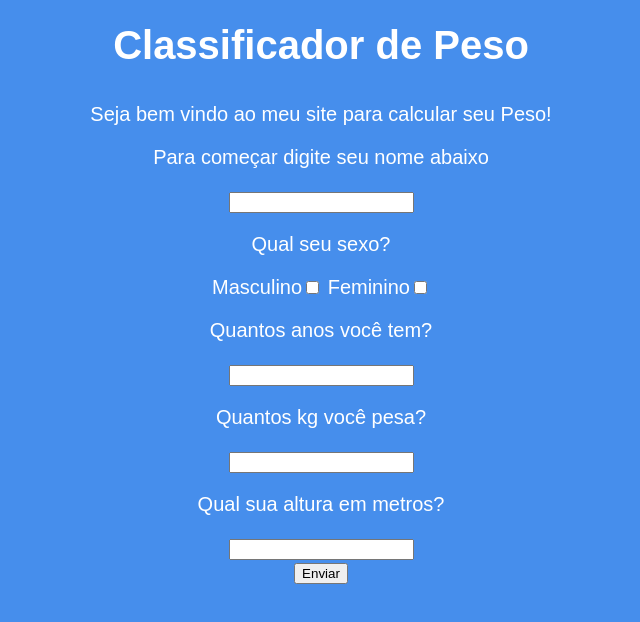
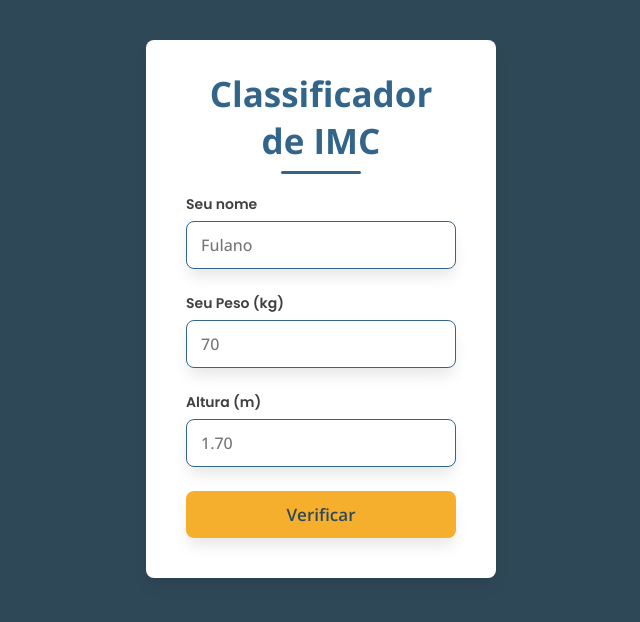
Before and after one commit to Gabriel-Devweb/Classificador-de-peso, a plain HTML site: page index.html in a window 1280 px wide. Shown: the whole page, without its empty margins (319-959 px from the left). Drawn offline with nearby package versions, Linux system fonts and the light colour scheme.

Commit message:
Resultado final

```diff
--- a/index.html
+++ b/index.html
@@ -4,30 +4,25 @@
     <meta charset="UTF-8">
         <meta name="viewport" content="width=device-width, initial-scale=1.0">
         <title>Classificador de Peso</title>
-        <link rel="stylesheet" href="style.css">
+        <link rel="stylesheet" href="src/style/style.css">
   </head>
   <body >
-    <h1>Classificador de Peso</h1>
-   <p>Seja bem vindo ao meu site para calcular seu Peso!</p>
-    <p>Para começar digite seu nome abaixo</p>
-    <input type="text" name="txt01" id="txt01">
-    <p>Qual seu sexo?</p>
-    Masculino<input type="checkbox" name="check01" id="check01">
-    Feminino<input type="checkbox" name="check02" id="check02">
-  <p>Quantos anos você tem?</p>
-  <input type="text" name="txt02" id="txt02">
-  <p>Quantos kg você pesa?</p>
-    <input type="text" name="txt03" id="txt03">
-  <p>Qual sua altura em metros?</p>
-   <input type="text" name="txt04" id="txt04"> <br>
-   <input type="button" value="Enviar"onclick="Enviar()">
+    <main>
+   <header> <h1>Classificador de IMC</h1></header>
+    <form class="bmi-form" id="form">
+    <label for="name" class="form-label">Seu nome</label>
+    <input type="text" name="name" id="name" placeholder="Fulano" class="input-name">
+     <label for="weight" class="form-label">Seu Peso (kg)</label>
+    <input type="text" name="weight" id="weight" placeholder="70" class="input-weight">
+     <label for="height" class="form-label">Altura (m)</label>
+   <input type="text" name="height" id="height" placeholder="1.70"  class="input-height">
+   <input type="button" value="Verificar" class="btn-default" id="btn" onclick="verificar()">
    <div id="msg">
 
 
    </div>
-   <div id="msg2">
-
-   </div>
-   <script src="index.js"></script>
+   </form>
+    </main>
+   <script src="src/javascript/index.js"></script>
  </body>
  </html>
--- a/index.js
+++ /dev/null
@@ -1,27 +0,0 @@
-function Enviar() {
-    var txt01 = window.document.getElementById('txt01').value
-    var txt02 = window.document.getElementById('txt02').value
-    var txt03 = window.document.getElementById('txt03').value
-    var txt04 = window.document.getElementById('txt04').value
-     var check01 = window.document.getElementById('check01')
-     var check02 = window.document.getElementById('check02')
-    var msg = window.document.getElementById('msg')
-    var msg2 = window.document.getElementById('msg2')
-    var peso = Number(txt03)
-    var altura = Number(txt04)
-    var imc = peso / (altura * altura)
-    var classificacao = ''
-    if (imc < 18.5) {
-        classificacao = 'abaixo do peso'
-    } else if (imc < 25) {
-        classificacao = 'com peso ideal'
-    } else if (imc < 30) {
-        classificacao = 'com sobrepeso'
-    } else if (imc < 35) {
-        classificacao = 'com obesidade grau I'
-    } else {
-        classificacao = 'com obesidade grau II ou mais'
-    }
-    msg.innerText = `Olá ${txt01}, você pesa ${peso}kg, tem ${altura}m de altura e de acordo com suas respostas está ${classificacao}`
-    msg2.innerText = `Obrigado por visitar meu projeto!`
-}
--- /dev/null
+++ b/src/javascript/index.js
@@ -0,0 +1,25 @@
+function verificar() {
+ var name = document.getElementById('name').value
+ var weight = document.getElementById('weight').value
+ var height = document.getElementById('height').value
+ var peso = Number(weight)
+ var altura = Number(height)
+ if (name == '' || peso == '' || altura == '') {
+  alert('Preencha todos os dados corretamente')
+  return;
+ }
+ var imc = peso / (altura * altura)
+    var classificacao = ' '
+    if (imc < 18.5) {
+        classificacao = 'abaixo do peso'
+    } else if (imc < 25) {
+        classificacao = 'com peso ideal'
+    } else if (imc < 30) {
+        classificacao = 'com sobrepeso'
+    } else if (imc < 35) {
+        classificacao = 'com obesidade grau I'
+    } else {
+        classificacao = 'com obesidade grau II ou mais'
+    }
+    msg.innerText = `Olá ${name}! seu IMC e de ${imc} e baseado nele está ${classificacao}`
+}
--- /dev/null
+++ b/src/style/style.css
@@ -0,0 +1,104 @@
+@import url('https://fonts.googleapis.com/css2?family=Open+Sans:ital,wght@0,300..800;1,300..800&display=swap');
+@import url('https://fonts.googleapis.com/css2?family=Poppins:ital,wght@0,100;0,200;0,300;0,400;0,500;0,600;0,700;0,800;0,900;1,100;1,200;1,300;1,400;1,500;1,600;1,700;1,800;1,900&display=swap');
+
+* {
+    margin: 0;
+    padding: 0;
+    box-sizing: border-box;
+    font-family: 'Open Sans', sans-serif;
+}
+
+body {
+    background-color: #2F4858;  /* fundo azul escuro */
+    min-height: 100vh;
+    display: block;
+    text-align: center;
+    padding: 40px 0;
+}
+
+h1 {
+    color: #33658A; /* azul médio */
+    text-align: center;
+    font-size: 35px;
+    position: relative;
+    margin-bottom: 30px;
+}
+
+h1::after {
+    content: '';
+    position: absolute;
+    width: 80px;
+    height: 3px;
+    background-color: #33658A; /* barra azul médio */
+    border-radius: 30px;
+    left: 50%;
+    bottom: -10px;
+    transform: translateX(-50%);
+}
+
+main {
+    background-color: white;
+    width: 350px;
+    margin: 0 auto;
+    padding: 30px 40px;
+    border-radius: 8px;
+    box-shadow: 0 10px 15px -3px rgba(0,0,0,0.1);
+    text-align: left;
+}
+
+.form-label {
+    font-family: 'Poppins', sans-serif;
+    font-weight: 600;
+    color: #404044;
+    font-size: 14px;
+    margin-bottom: 6px;
+    display: block;
+}
+
+.input-name,
+.input-weight,
+.input-height {
+    width: 100%;
+    padding: 12px 14px;
+    border-radius: 8px;
+    border: 1px solid #33658A; /* azul médio nas bordas */
+    font-size: 16px;
+    font-weight: 500;
+    outline: none;
+    box-shadow: 0 10px 15px -3px rgba(0,0,0,0.1);
+    margin-bottom: 24px;
+    transition: border-color 0.3s ease, box-shadow 0.3s ease;
+}
+
+.input-name:focus,
+.input-weight:focus,
+.input-height:focus {
+    border-color: #86BBD8; /* azul claro no foco */
+    box-shadow: 0 0 6px #86BBD8;
+}
+
+.btn-default {
+    background-color: #F6AE2D; /* amarelo vibrante no botão */
+    color: #2F4858; /* texto azul escuro */
+    border: none;
+    border-radius: 8px;
+    padding: 12px 0;
+    font-weight: 600;
+    font-size: 17px;
+    cursor: pointer;
+    box-shadow: 0 10px 15px -3px rgba(0,0,0,0.1);
+    width: 100%;
+    transition: background-color 0.3s ease;
+}
+
+.btn-default:hover {
+    background-color: #F26419; /* laranja forte no hover */
+    color: white;
+}
+
+#msg {
+    text-align: center;
+    color: #272727;
+    font-weight: 600;
+    margin-top: 10px;
+}
--- a/style.css
+++ /dev/null
@@ -1,17 +0,0 @@
-body {
-background-color:rgb(70, 142, 236);
-font: normal 15pt Arial;
- text-align: center;
- color: white;
-}
-h1 {
-    color: white;
-    border-radius: 10px;
-    padding: 15px;
-    width: 500px;
-    margin: auto;
-}
-p {
-    color: white;
-    text-align: center;
-}
```
